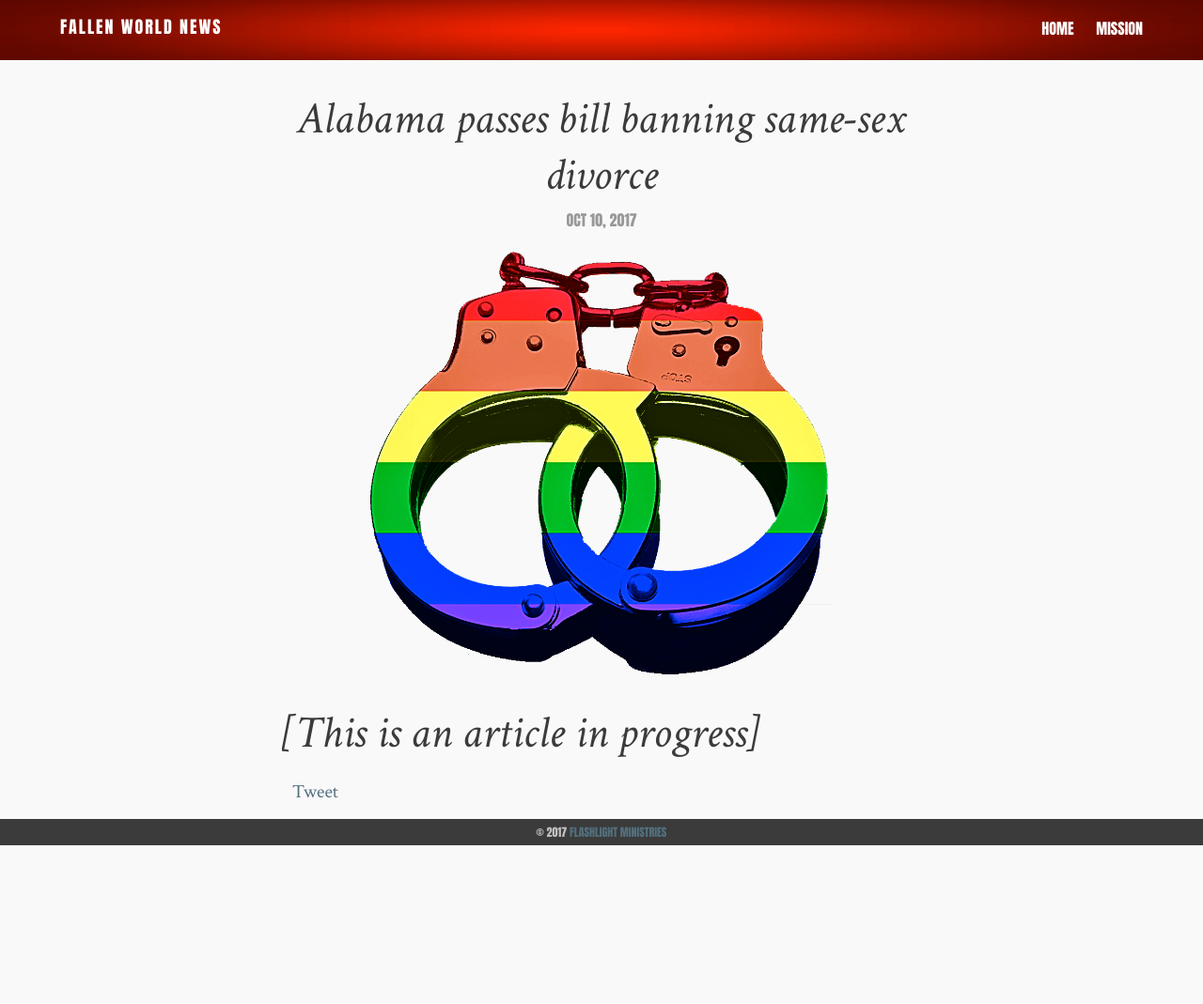
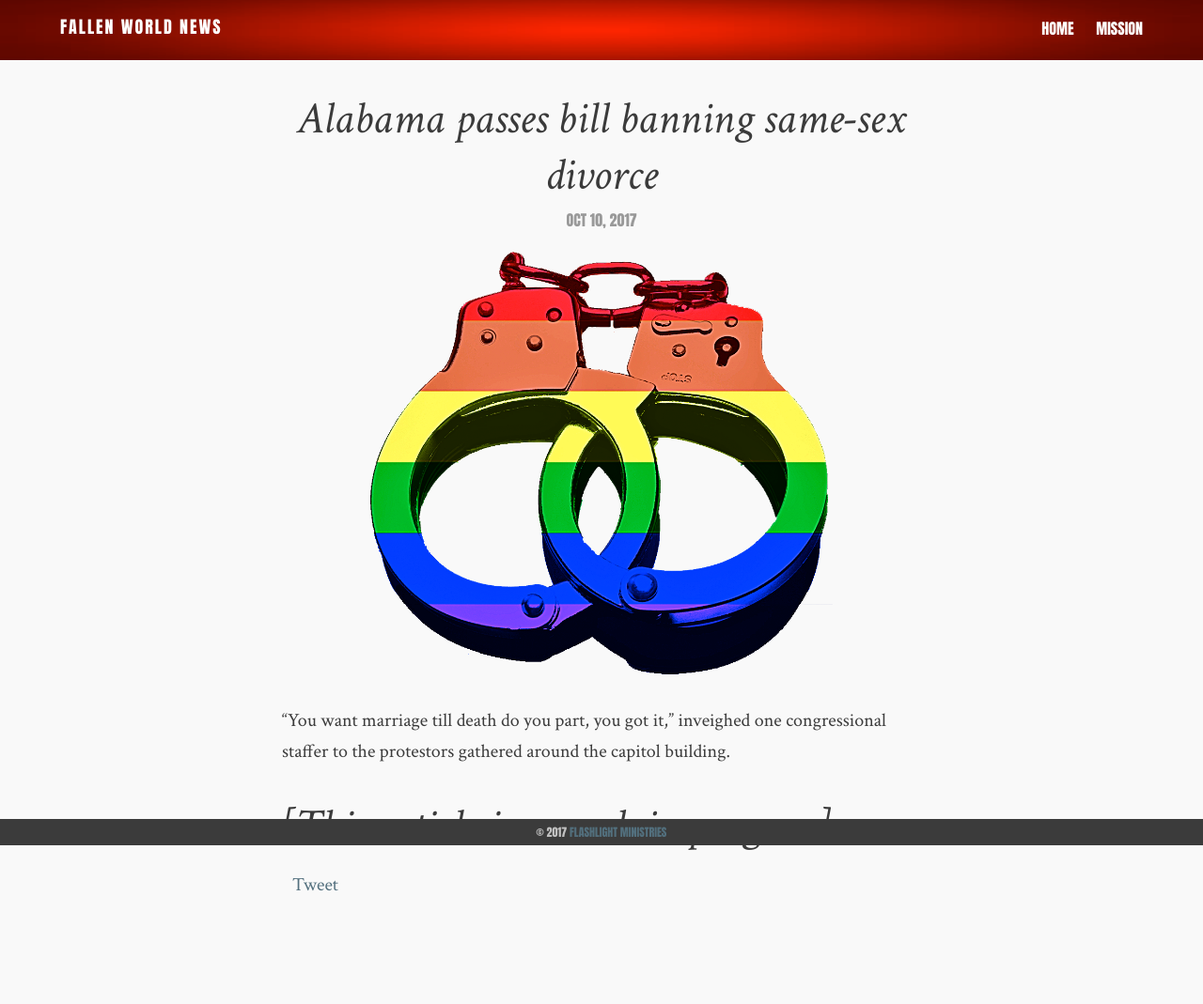
Before and after one commit to flashlightministries/oilforlight, a Jekyll site: the page built from _posts/2017-10-10-same-sex-divorce.md, in a window 1280 px wide. Shown: the whole page at 94% size. Built offline with Jekyll 4.4.1, drawn with Linux system fonts in a browser that asks for light colours; comment, search, counter and statistics services are not loaded; before the commit the page ends 970 px from its top, so only the background shows below that.

Commit message:
Update 2017-10-10-same-sex-divorce.md

```diff
--- a/_posts/2017-10-10-same-sex-divorce.md
+++ b/_posts/2017-10-10-same-sex-divorce.md
@@ -8,4 +8,6 @@
 comments: false
 ---
 
-# [This is an article in progress]
+"You want marriage till death do you part, you got it," inveighed one congressional staffer to the protestors gathered around the capitol building.
+
+# [This article is a work in progress]
```
